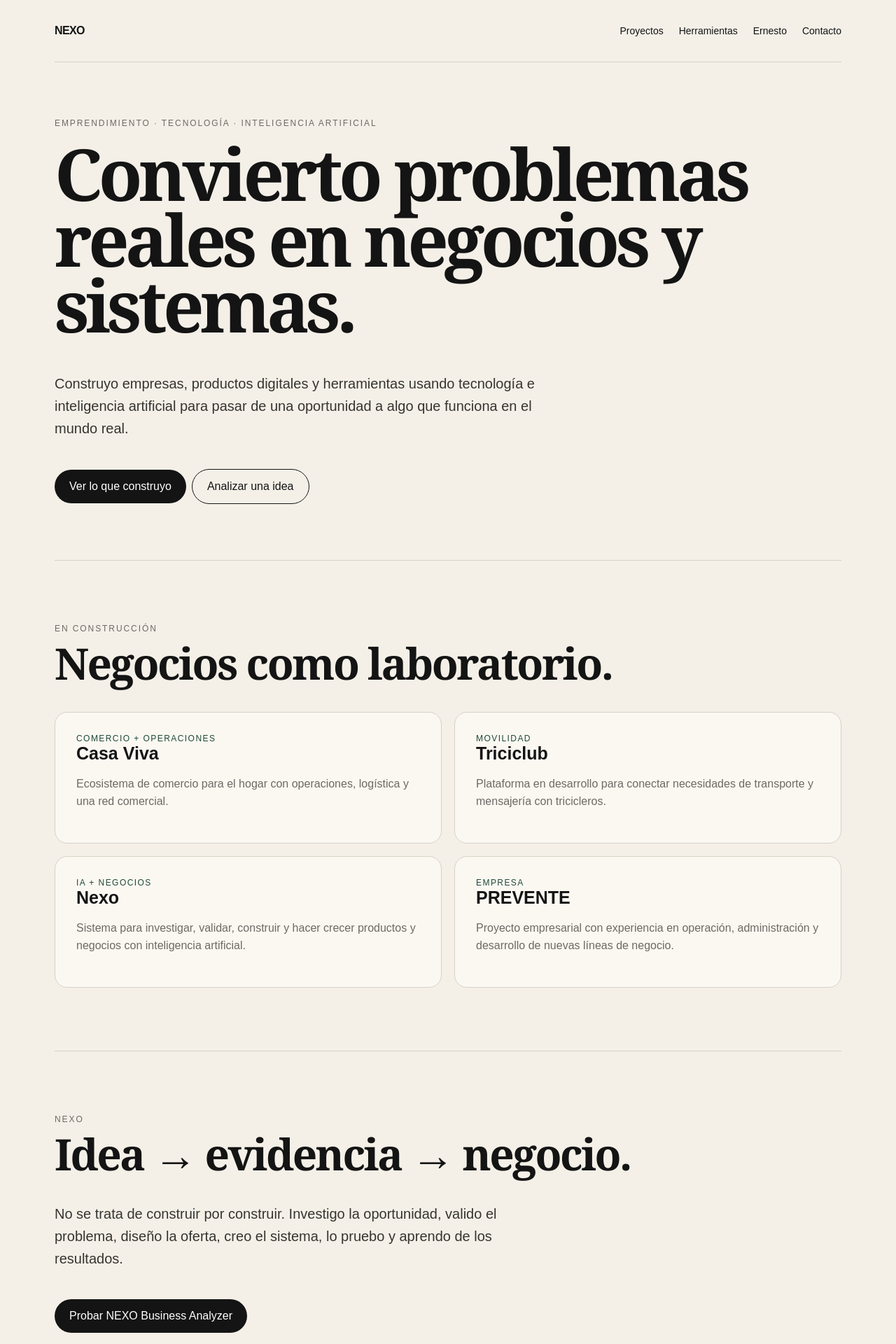
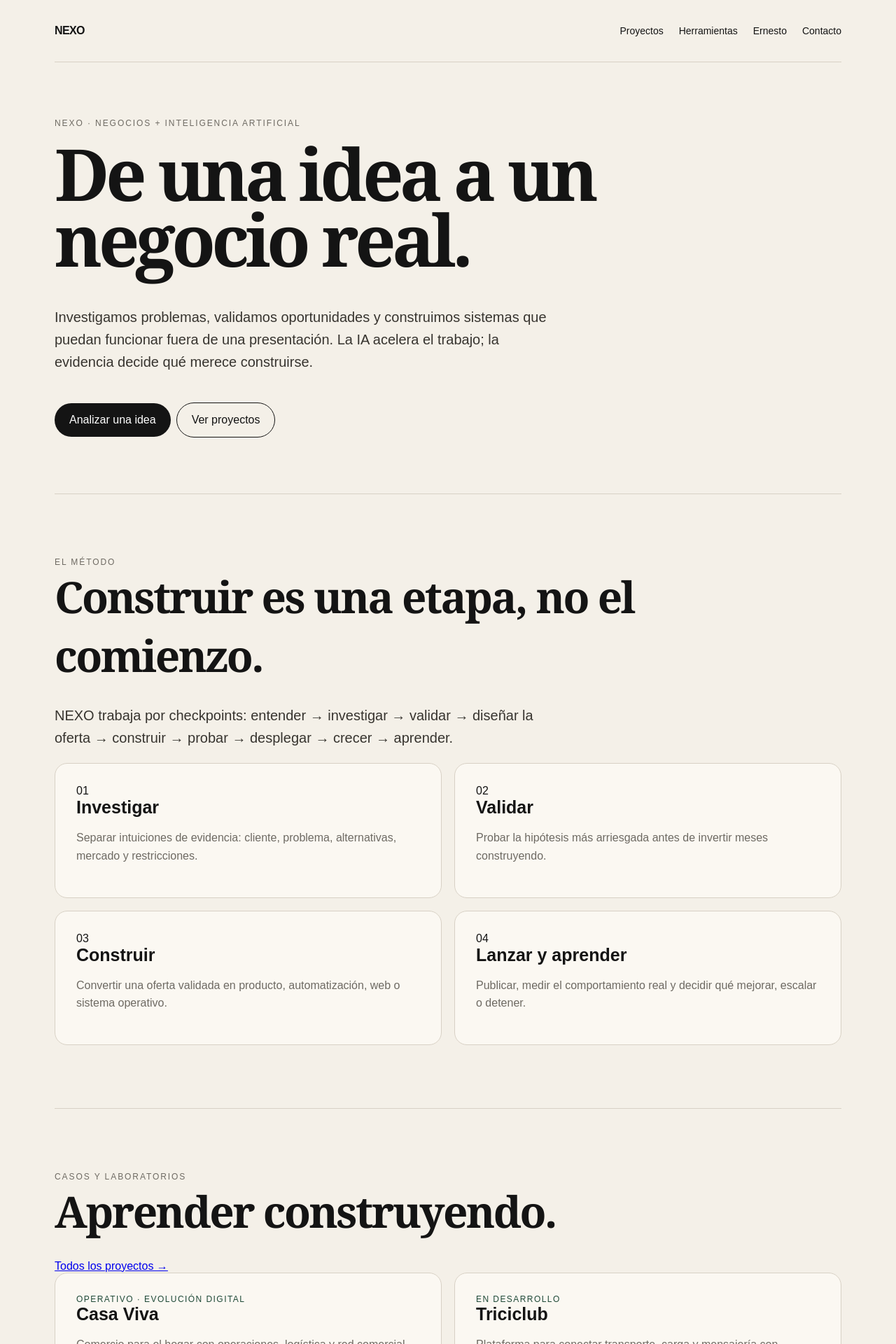
Before and after one commit to ernest196391/ernesto-rondon-nexo, a Next.js app: page / in a window 1280 px wide. Shown: the top 1920 px of the page at 70% size. Built offline with nearby package versions, Linux system fonts and the light colour scheme.

Commit message:
Refine NEXO homepage positioning and conversion flow

```diff
--- a/app/page.tsx
+++ b/app/page.tsx
@@ -1,12 +1,43 @@
 import Link from "next/link";
-const projects=[
-["Casa Viva","Comercio + operaciones","Ecosistema de comercio para el hogar con operaciones, logística y una red comercial."],
-["Triciclub","Movilidad","Plataforma en desarrollo para conectar necesidades de transporte y mensajería con tricicleros."],
-["Nexo","IA + negocios","Sistema para investigar, validar, construir y hacer crecer productos y negocios con inteligencia artificial."],
-["PREVENTE","Empresa","Proyecto empresarial con experiencia en operación, administración y desarrollo de nuevas líneas de negocio."]
+
+const capabilities = [
+  ["01", "Investigar", "Separar intuiciones de evidencia: cliente, problema, alternativas, mercado y restricciones."],
+  ["02", "Validar", "Probar la hipótesis más arriesgada antes de invertir meses construyendo."],
+  ["03", "Construir", "Convertir una oferta validada en producto, automatización, web o sistema operativo."],
+  ["04", "Lanzar y aprender", "Publicar, medir el comportamiento real y decidir qué mejorar, escalar o detener."],
 ];
-export default function Home(){return <main>
-<section className="hero"><div className="eyebrow">Emprendimiento · Tecnología · Inteligencia artificial</div><h1>Convierto problemas reales en negocios y sistemas.</h1><p className="lead">Construyo empresas, productos digitales y herramientas usando tecnología e inteligencia artificial para pasar de una oportunidad a algo que funciona en el mundo real.</p><div><Link className="cta" href="/negocios">Ver lo que construyo</Link><Link className="cta secondary" href="/herramientas">Analizar una idea</Link></div></section>
-<section className="section"><div className="eyebrow">En construcción</div><h2>Negocios como laboratorio.</h2><div className="grid">{projects.map(([n,t,d])=><article className="card" key={n}><div className="tag">{t}</div><h3>{n}</h3><p className="muted">{d}</p></article>)}</div></section>
-<section className="section"><div className="eyebrow">NEXO</div><h2>Idea → evidencia → negocio.</h2><p className="lead">No se trata de construir por construir. Investigo la oportunidad, valido el problema, diseño la oferta, creo el sistema, lo pruebo y aprendo de los resultados.</p><Link className="cta" href="/herramientas">Probar NEXO Business Analyzer</Link></section>
-</main>}
+
+const projects = [
+  ["Casa Viva", "OPERATIVO · EVOLUCIÓN DIGITAL", "Comercio para el hogar con operaciones, logística y red comercial."],
+  ["Triciclub", "EN DESARROLLO", "Plataforma para conectar transporte, carga y mensajería con tricicleros."],
+  ["NEXO", "EN CONSTRUCCIÓN", "Sistema para investigar, validar, construir y hacer crecer negocios con IA."],
+  ["PREVENTE", "EXPERIENCIA EMPRESARIAL", "Operación y administración que forman parte del aprendizaje detrás de NEXO."],
+];
+
+export default function Home() {
+  return <main id="main-content">
+    <section className="hero">
+      <div className="eyebrow">NEXO · NEGOCIOS + INTELIGENCIA ARTIFICIAL</div>
+      <h1>De una idea a un negocio real.</h1>
+      <p className="lead">Investigamos problemas, validamos oportunidades y construimos sistemas que puedan funcionar fuera de una presentación. La IA acelera el trabajo; la evidencia decide qué merece construirse.</p>
+      <div className="actions"><Link className="cta" href="/herramientas">Analizar una idea</Link><Link className="cta secondary" href="/negocios">Ver proyectos</Link></div>
+    </section>
+
+    <section className="section">
+      <div className="eyebrow">EL MÉTODO</div>
+      <h2>Construir es una etapa, no el comienzo.</h2>
+      <p className="lead">NEXO trabaja por checkpoints: entender → investigar → validar → diseñar la oferta → construir → probar → desplegar → crecer → aprender.</p>
+      <div className="grid process-grid">{capabilities.map(([n,t,d]) => <article className="card" key={n}><div className="step-number">{n}</div><h3>{t}</h3><p className="muted">{d}</p></article>)}</div>
+    </section>
+
+    <section className="section">
+      <div className="section-heading"><div><div className="eyebrow">CASOS Y LABORATORIOS</div><h2>Aprender construyendo.</h2></div><Link className="text-link" href="/negocios">Todos los proyectos →</Link></div>
+      <div className="grid">{projects.map(([n,s,d]) => <article className="card project-card" key={n}><div className="tag">{s}</div><h3>{n}</h3><p className="muted">{d}</p></article>)}</div>
+    </section>
+
+    <section className="section tool-callout">
+      <div><div className="eyebrow">HERRAMIENTA GRATUITA</div><h2>¿Tu idea merece construirse?</h2><p className="lead">Describe la oportunidad y NEXO Business Analyzer la somete a un primer filtro de problema, cliente, monetización, riesgos y validación.</p></div>
+      <div><Link className="cta" href="/herramientas">Probar Business Analyzer</Link><p className="fineprint">Un análisis inicial no sustituye investigación de mercado, asesoría legal ni validación con clientes reales.</p></div>
+    </section>
+  </main>;
+}
```
